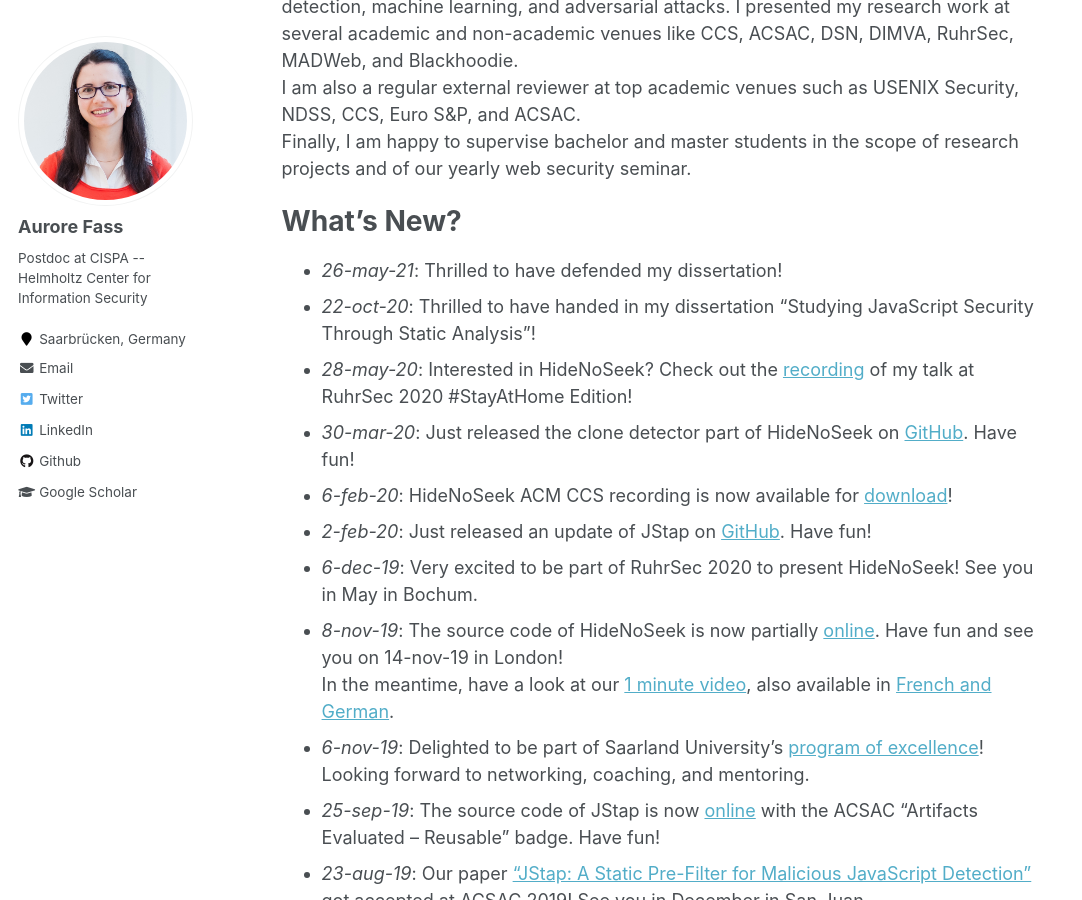
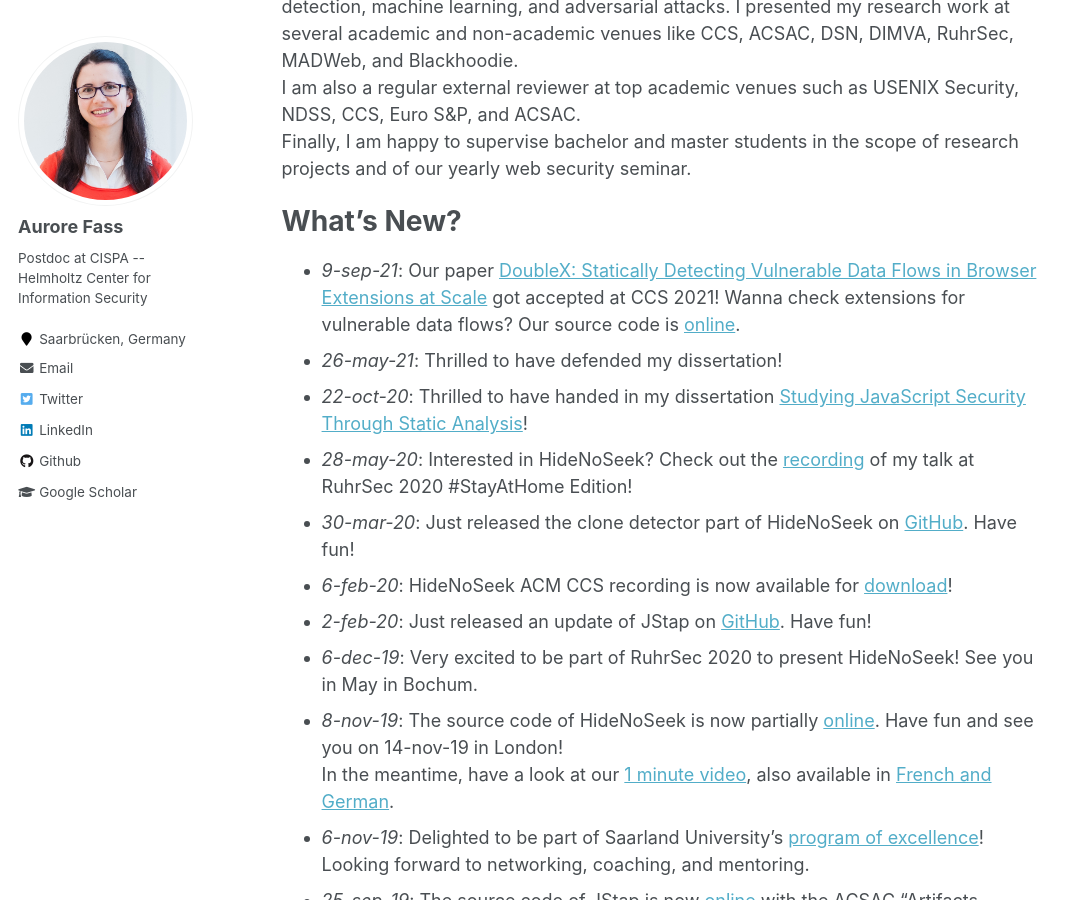
Before and after one commit to Aurore54F/aurore54f.github.io, a Jekyll site: the page built from _pages/about.md, in a window 1280 px wide and 900 px high, scrolled down 457 px. Shown: the whole window, without its empty margins (0-1082 px from the left). Built offline with Jekyll 4.4.1, drawn with Linux system fonts in a browser that asks for light colours.

Commit message:
Some updates

```diff
--- a/_includes/archive-single.html
+++ b/_includes/archive-single.html
@@ -59,7 +59,9 @@
           {% if post.recording %}
             <a href="{{ post.recording }}" target="_blank" class="btn btn--success" role="button">Recording</a>
           {% endif %}
+          {% if post.acceptance %}
           <br><small>Acceptance rate: {{ post.acceptance }}</small>
+          {% endif %}
           {% if post.artifact %}
             <!--<button type = "button" class = "btn btn--warning">{{ post.artifact }}</button>-->
           {% endif %}
--- a/_pages/about.md
+++ b/_pages/about.md
@@ -21,8 +21,9 @@ Finally, I am happy to supervise bachelor and master students in the scope of re
 
 What's New?
 ======
+- _9-sep-21_: Our paper [DoubleX: Statically Detecting Vulnerable Data Flows in Browser Extensions at Scale](https://swag.cispa.saarland/papers/fass2021doublex.pdf) got accepted at CCS 2021! Wanna check extensions for vulnerable data flows? Our source code is [online](https://github.com/Aurore54F/DoubleX).
 - _26-may-21_: Thrilled to have defended my dissertation!
-- _22-oct-20_: Thrilled to have handed in my dissertation "Studying JavaScript Security Through Static Analysis"!
+- _22-oct-20_: Thrilled to have handed in my dissertation [Studying JavaScript Security Through Static Analysis](https://publikationen.sulb.uni-saarland.de/bitstream/20.500.11880/31484/1/Thesis-final_Fass.pdf)!
 - _28-may-20_: Interested in HideNoSeek? Check out the [recording](https://www.youtube.com/watch?v=hhyXRRdjbls) of my talk at RuhrSec 2020 #StayAtHome Edition!
 - _30-mar-20_: Just released the clone detector part of HideNoSeek on [GitHub](https://github.com/Aurore54F/HideNoSeek). Have fun!
 - _6-feb-20_: HideNoSeek ACM CCS recording is now available for [download](https://dl.acm.org/action/downloadSupplement?doi=10.1145%2F3319535.3345656&file=p1899-fass.webm&download=true)!
```
Also changed, not shown: _pages/services.md (+2 -0 lines), _pages/teaching.md (+4 -0 lines), _publications/2020_fass_thesis.md (added, +17 -0 lines), _publications/2021_fass_doublex.md (added, +17 -0 lines), _publications/2018_fass_jast.md (renamed from _publications/JaSt.md), _publications/2019_fass_hns.md (renamed from _publications/HideNoSeek.md), _publications/2019_fass_jstap.md (renamed from _publications/JStap.md), _publications/2021_moog_jstrans.md (renamed from _publications/JS-transformations.md).
